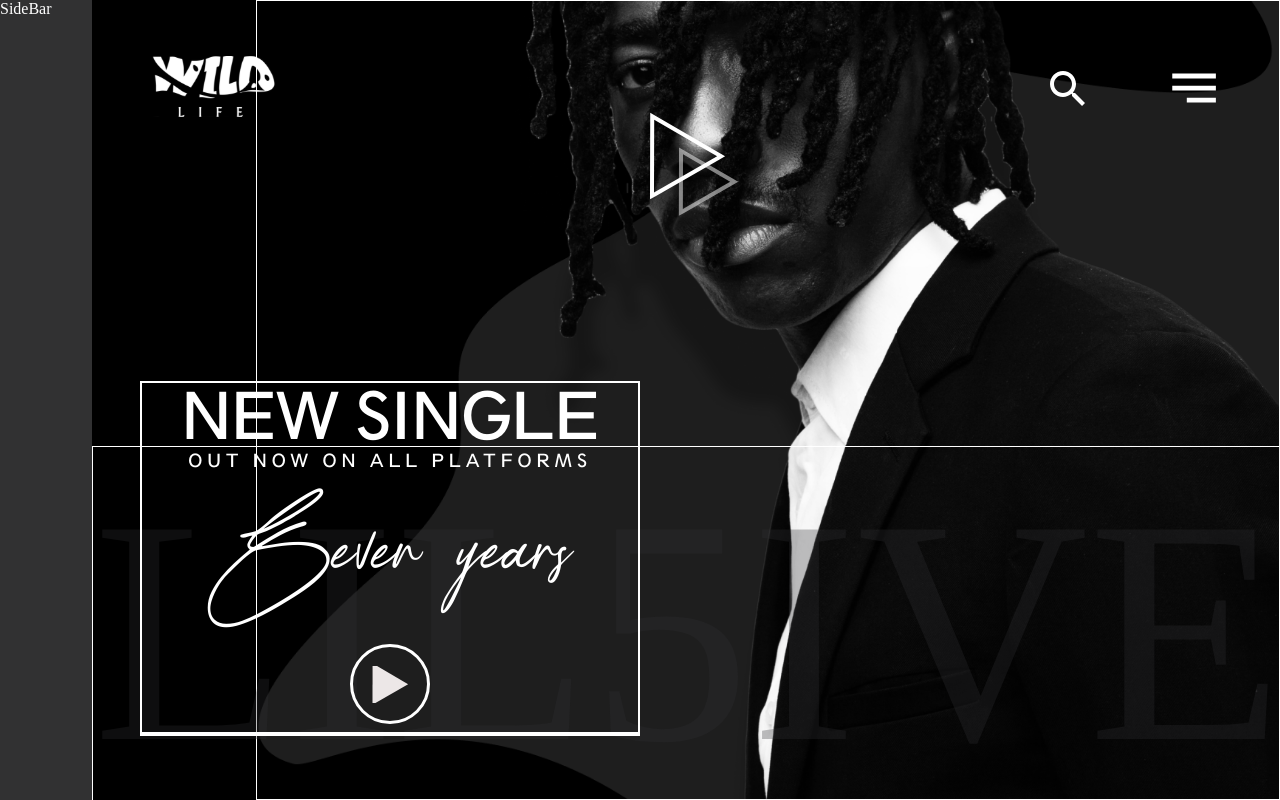
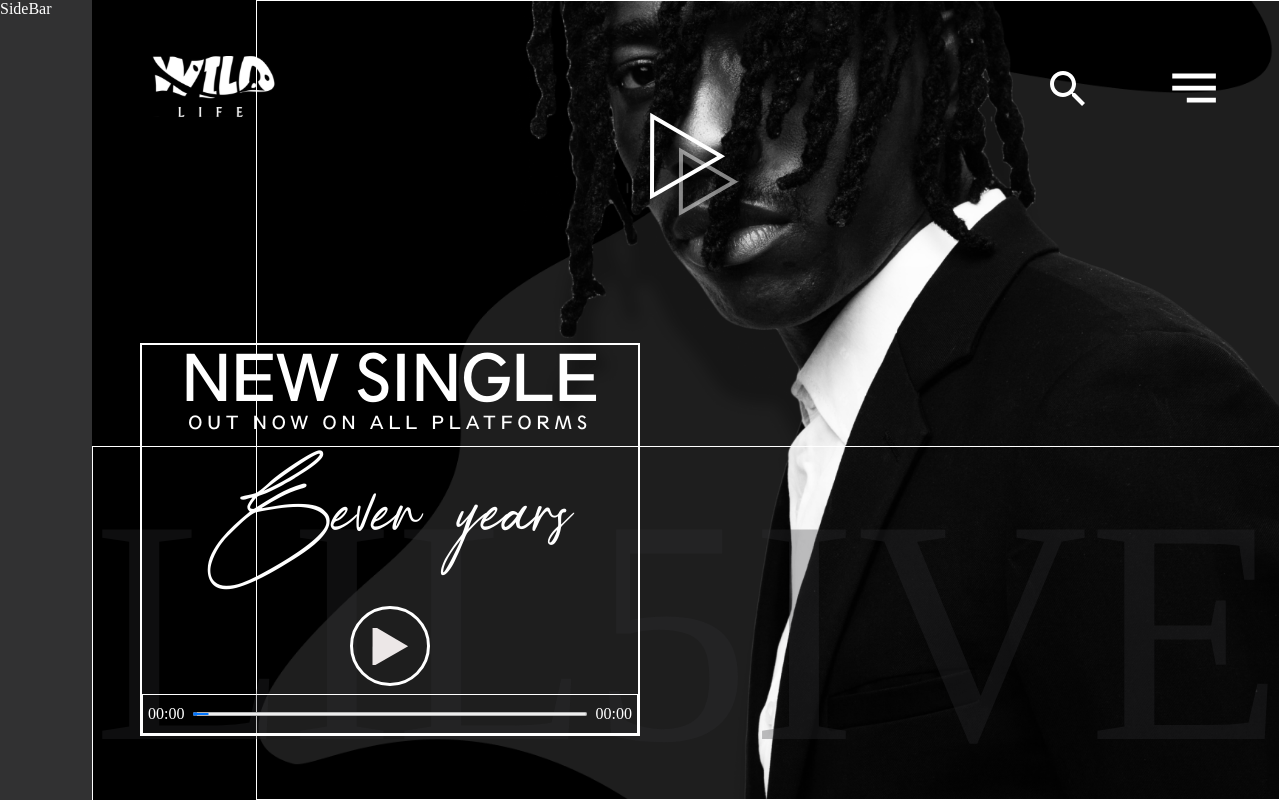
Before and after one commit to Kennybabs-py/lilfive-task, a React (Vite) app: page / in a window 1280 px wide. Built offline with nearby package versions, Linux system fonts and the light colour scheme; a web font is replaced by a local one.

Commit message:
feat: audio progress and duration implemented

```diff
--- a/src/components/AudioControl/index.tsx
+++ b/src/components/AudioControl/index.tsx
@@ -1,12 +1,59 @@
+import {
+  MutableRefObject,
+  SetStateAction,
+  Dispatch,
+  useCallback,
+  useRef,
+  useEffect,
+} from "react";
 import PlayIcon from "../../assets/play_icon.svg";
 
 import styles from "./styles.module.scss";
 
 interface Props {
   togglePlayPause: () => void;
+  progressRef: MutableRefObject<HTMLInputElement | null>;
+  audioRef: MutableRefObject<HTMLAudioElement | null>;
+  duration: number;
+  setTrackProgress: Dispatch<SetStateAction<number>>;
+  isPlaying: boolean;
 }
 export default function AudioControl(props: Props) {
-  const { togglePlayPause } = props;
+  const {
+    togglePlayPause,
+    progressRef,
+    duration,
+    audioRef,
+    setTrackProgress,
+    isPlaying,
+  } = props;
+
+  const playAnimationRef = useRef<number | null>(null);
+
+  const repeat = useCallback(() => {
+    if (playAnimationRef.current && audioRef?.current && progressRef?.current) {
+      playAnimationRef.current = requestAnimationFrame(repeat);
+      const currentTime = audioRef.current.currentTime;
+      setTrackProgress(currentTime);
+      progressRef.current.value = String(currentTime);
+      if (duration) {
+        progressRef.current.style.setProperty(
+          "--range-progress",
+          `${(parseInt(progressRef.current.value) / duration) * 100}%`
+        );
+      }
+    }
+  }, [audioRef, duration, progressRef, setTrackProgress]);
+
+  useEffect(() => {
+    if (audioRef.current)
+      if (isPlaying) {
+        audioRef.current.play();
+      } else {
+        audioRef.current.pause();
+      }
+    playAnimationRef.current = requestAnimationFrame(repeat);
+  }, [isPlaying, audioRef, repeat]);
 
   return (
     <div
--- a/src/components/AudioProgress/index.tsx
+++ b/src/components/AudioProgress/index.tsx
@@ -0,0 +1,35 @@
+import { MutableRefObject } from "react";
+
+import styles from "./styles.module.scss";
+import { formatTime } from "../../helpers/formatTime";
+
+interface Props {
+  progressRef: MutableRefObject<HTMLInputElement | null>;
+  audioRef: MutableRefObject<HTMLAudioElement | null>;
+  trackProgress: number;
+  duration: number;
+}
+
+export default function AudioProgress(props: Props) {
+  const { progressRef, audioRef, trackProgress, duration } = props;
+
+  function handleProgressChange() {
+    if (progressRef.current && audioRef.current) {
+      audioRef.current.currentTime = parseInt(progressRef.current.value);
+      console.log(progressRef.current.value);
+    }
+  }
+
+  return (
+    <div className={styles.audio_progress}>
+      <span className="time current">{formatTime(trackProgress)}</span>
+      <input
+        type="range"
+        ref={progressRef}
+        defaultValue="0"
+        onChange={handleProgressChange}
+      />
+      <span className="time">{formatTime(duration)}</span>
+    </div>
+  );
+}
--- /dev/null
+++ b/src/components/AudioProgress/styles.module.scss
@@ -0,0 +1,27 @@
+.audio_progress {
+  width: 100%;
+  min-height: 40px;
+  border: 1px solid white;
+  display: flex;
+  align-items: center;
+  justify-content: center;
+  flex-flow: row;
+  gap: 0.5rem;
+
+  input[type="range"] {
+    --range-progress: 50%;
+    position: relative;
+    border: 1px solid green;
+    width: 80%;
+    height: 4px;
+
+    &::before {
+      // position: absolute;
+      top: 0;
+      left: 0;
+      height: 50px;
+      background: #f50;
+      width: var(--range-progress);
+    }
+  }
+}
--- a/src/components/MusicPlayer/index.tsx
+++ b/src/components/MusicPlayer/index.tsx
@@ -1,18 +1,18 @@
 import { useState, useRef, useEffect } from "react";
 
 import AudioControl from "../AudioControl";
+import AudioProgress from "../AudioProgress";
 
 import sevenYears from "../../assets/7 Years.mp3";
 import styles from "./styles.module.scss";
 
 export default function MusicPlayer() {
   const [isPlaying, setIsPlaying] = useState(false);
+  const [trackProgress, setTrackProgress] = useState(0);
+  const [duration, setDuration] = useState(0);
 
   const audioRef = useRef<HTMLAudioElement | null>(null);
-
-  function togglePlayPause() {
-    setIsPlaying((prev) => !prev);
-  }
+  const progressRef = useRef<HTMLInputElement | null>(null);
 
   useEffect(() => {
     if (audioRef.current) {
@@ -23,6 +23,18 @@
       }
     }
   }, [isPlaying, audioRef]);
+
+  function togglePlayPause() {
+    setIsPlaying((prev) => !prev);
+  }
+
+  function onLoadedMetadata() {
+    if (audioRef.current && progressRef.current) {
+      const seconds = audioRef.current.duration;
+      setDuration(seconds);
+      progressRef.current.max = String(seconds);
+    }
+  }
 
   return (
     <div className={styles.music_player}>
@@ -35,10 +47,28 @@
         <p>Seven years</p>
       </div>
 
-      <AudioControl togglePlayPause={togglePlayPause} />
+      <AudioControl
+        togglePlayPause={togglePlayPause}
+        setTrackProgress={setTrackProgress}
+        progressRef={progressRef}
+        audioRef={audioRef}
+        duration={duration}
+        isPlaying={isPlaying}
+      />
+
+      <AudioProgress
+        progressRef={progressRef}
+        audioRef={audioRef}
+        trackProgress={trackProgress}
+        duration={duration}
+      />
 
       <div className={styles.display__track}>
-        <audio src={sevenYears} ref={audioRef} />
+        <audio
+          src={sevenYears}
+          ref={audioRef}
+          onLoadedMetadata={onLoadedMetadata}
+        />
       </div>
     </div>
   );
--- a/src/components/MusicPlayer/styles.module.scss
+++ b/src/components/MusicPlayer/styles.module.scss
@@ -33,7 +33,3 @@
     font-size: 144px;
   }
 }
-
-.display__track {
-  border: 1px solid white;
-}
--- /dev/null
+++ b/src/helpers/formatTime.ts
@@ -0,0 +1,10 @@
+export function formatTime(time: number) {
+  if (time && !isNaN(time)) {
+    const minutes = Math.floor(time / 60);
+    const formatMinutes = minutes < 10 ? `0${minutes}` : `${minutes}`;
+    const seconds = Math.floor(time % 60);
+    const formatSeconds = seconds < 10 ? `0${seconds}` : `${seconds}`;
+    return `${formatMinutes}:${formatSeconds}`;
+  }
+  return "00:00";
+}
```
